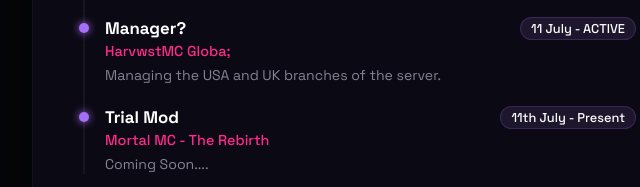
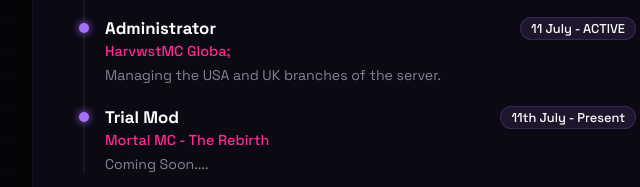
Before and after one commit to Genuizy/p.clocked, a plain HTML site: page index.html in a window 1280 px wide. Shown: the part 821-1008 px from the top of the page, 283-923 px from the left. Drawn offline with Linux system fonts and the light colour scheme.

Commit message:
Update index.html

```diff
--- a/index.html
+++ b/index.html
@@ -76,7 +76,7 @@
         <!-- Slot 4 -->
         <div class="timeline-item">
           <div class="time-header">
-            <span class="role">Manager?</span>
+            <span class="role">Administrator</span>
             <span class="duration">11 July - ACTIVE</span>
           </div>
           <p class="organization">HarvwstMC Globa;</p>
```
